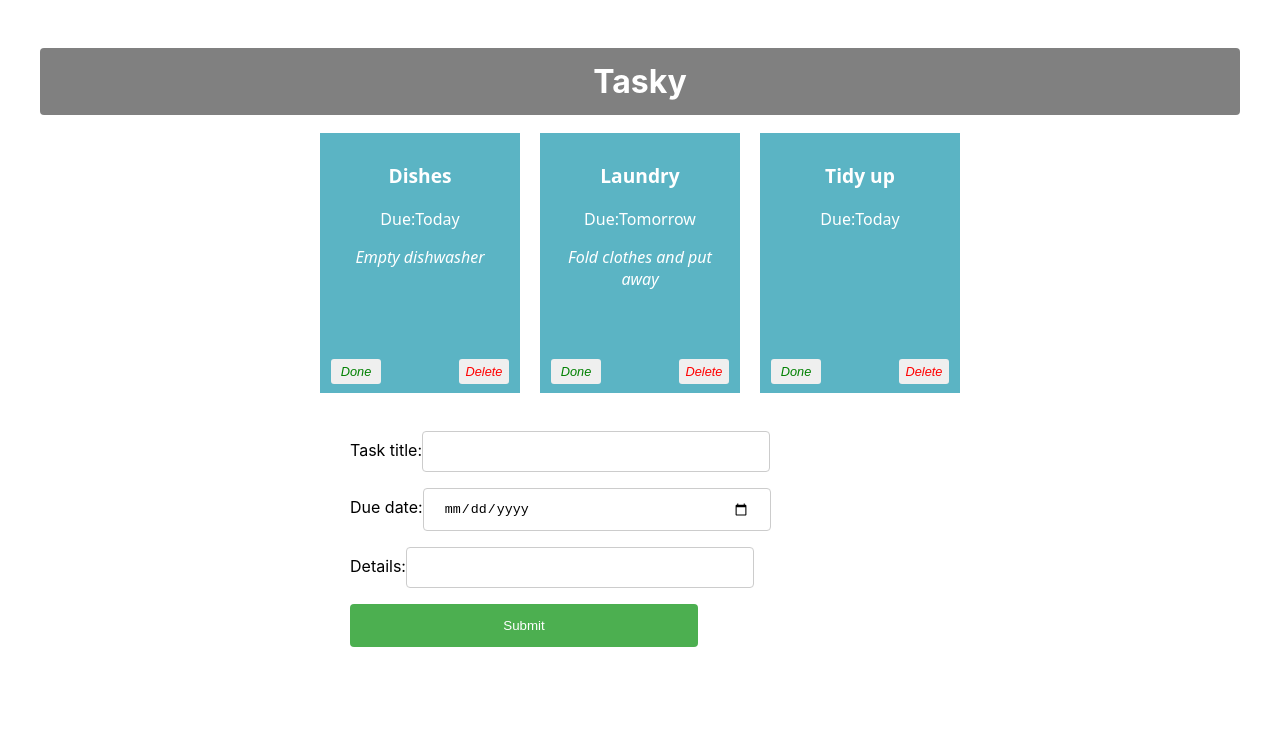
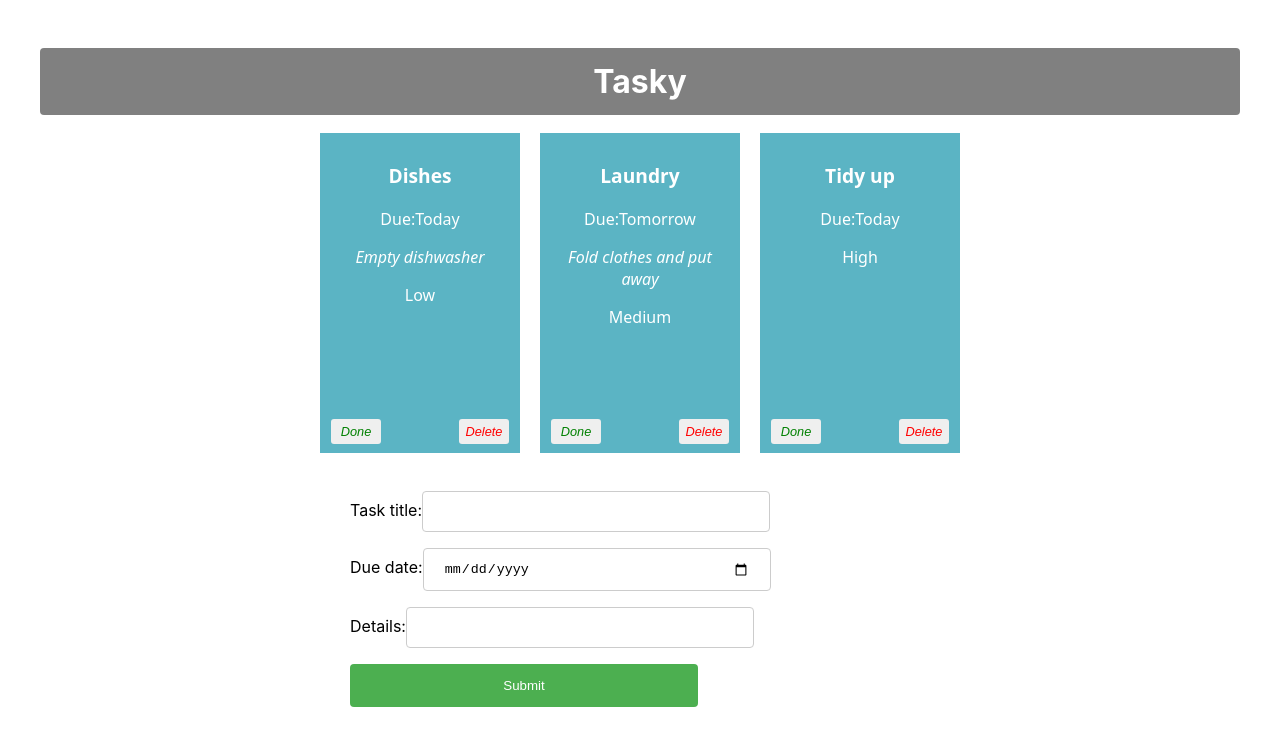
Before and after one commit to Stxy-Nox/react-basics-labs, a React (Create React App) app in the folder tasky/: page / in a window 1280 px wide. Shown: the top 746 px of the page. Built offline with nearby package versions, Linux system fonts and the light colour scheme.

Commit message:
Exercise one

```diff
--- a/tasky/src/App.css
+++ b/tasky/src/App.css
@@ -24,7 +24,7 @@
   color: white;
   text-align: center;
   width: 180px;
-  height: 240px;
+  height: 300px;
   margin: 10px;
   padding: 10px;
   position: relative;
--- a/tasky/src/App.js
+++ b/tasky/src/App.js
@@ -8,9 +8,9 @@
 
   const [ taskState, setTaskState ] = useState({
     tasks: [
-      { id: 1, title:"Dishes", description: "Empty dishwasher", deadline: "Today", done: false },
-      { id: 2, title: "Laundry", description: "Fold clothes and put away", deadline: "Tomorrow", done: false },
-      { id: 3, title: "Tidy up", deadline: "Today", done: false}
+      { id: 1, title:"Dishes", description: "Empty dishwasher", deadline: "Today", done: false, priority:"Low" },
+      { id: 2, title: "Laundry", description: "Fold clothes and put away", deadline: "Tomorrow", done: false,priority:"Medium" },
+      { id: 3, title: "Tidy up", deadline: "Today", done: false, priority:"High"}
     ]
   });
 
@@ -72,6 +72,7 @@
           title={task.title}
           description={task.description}
           deadline={task.deadline}
+          priority={task.priority}
           key={task.id}
           done={task.done}
           markDone={() => doneHandler(index)}
--- a/tasky/src/components/Task.js
+++ b/tasky/src/components/Task.js
@@ -7,6 +7,7 @@
             <p className='title'>{props.title}</p>
             <p>Due:{props.deadline}</p>
             <p className='description'>{props.description}</p>
+            <p className='priority'>{props.priority}</p>
             <button onClick={props.markDone} className='doneButton'>Done</button>
             <button className='deleteButton' onClick={props.deleteTask}>Delete</button>
         </div>
```
